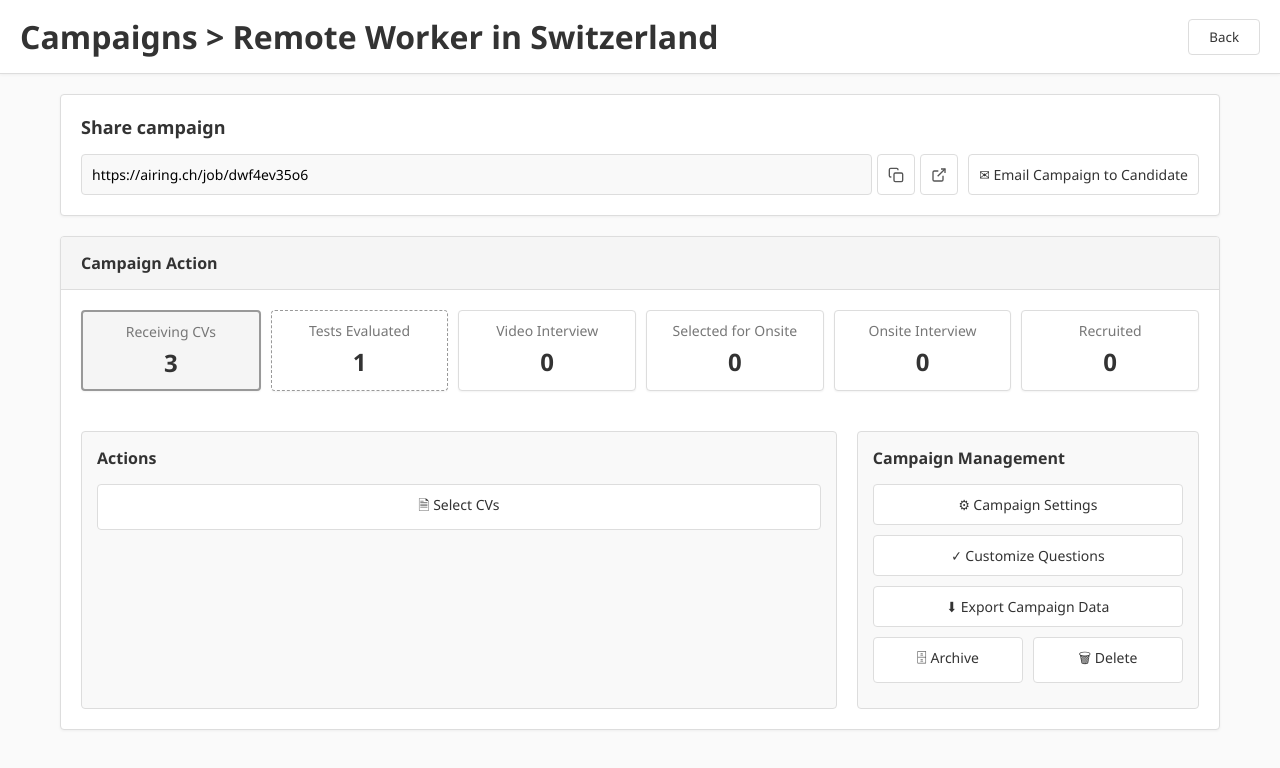
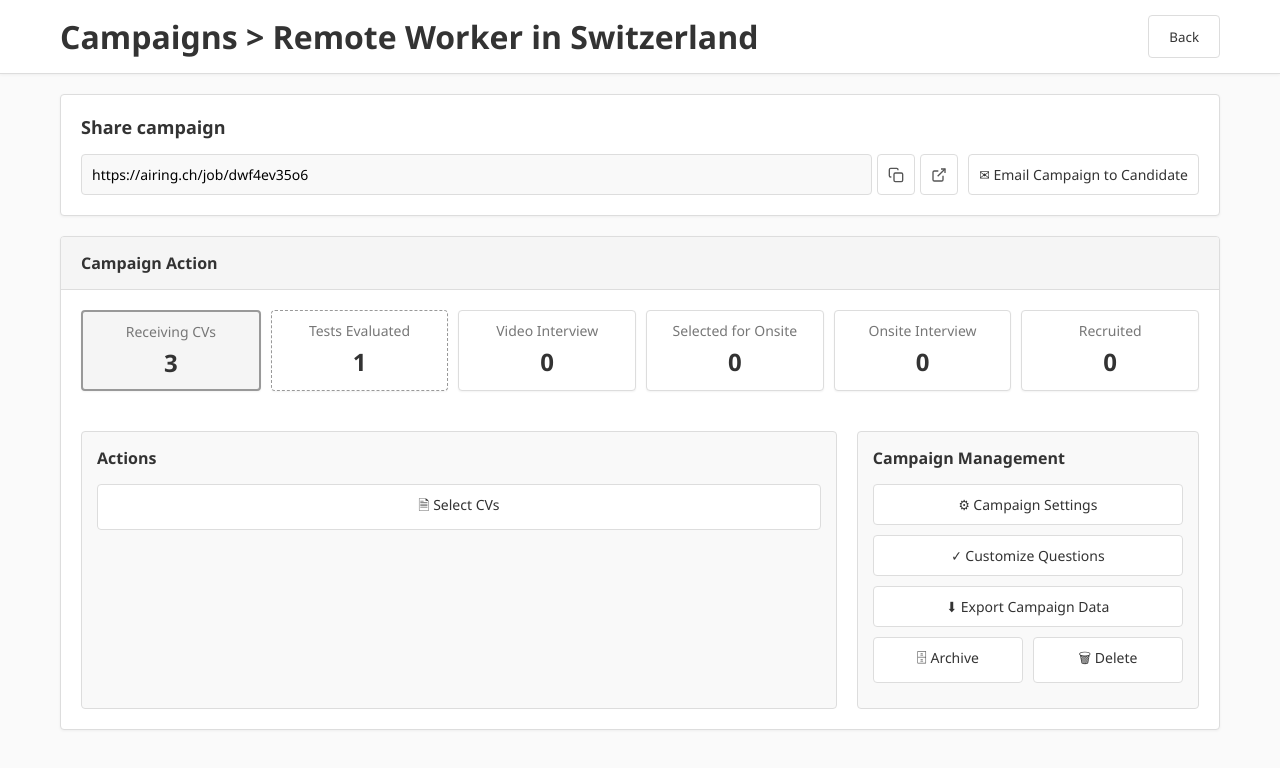
Before and after one commit to Gigacore/gigacore.github.io, a plain HTML site: page demos/airing-campaign-mgmt.html in a window 1280 px wide. Drawn offline with Linux system fonts and the light colour scheme.

Commit message:
Update airing-campaign-mgmt.html

```diff
--- a/demos/airing-campaign-mgmt.html
+++ b/demos/airing-campaign-mgmt.html
@@ -24,7 +24,7 @@
       color: #333;
       padding: 15px 20px;
       display: flex;
-      justify-content: space-between;
+      justify-content: center;
       align-items: center;
       border-bottom: 1px solid #ddd;
       box-shadow: 0 1px 3px rgba(0,0,0,0.05);
@@ -246,13 +246,23 @@
         width: 100%;
       }
     }
+
+    .header > div {
+      max-width: 1200px;
+      width: 100%;
+      display: flex;
+      justify-content: space-between;
+      padding: 0 20px;
+    }
   </style>
 </head>
 <body>
   <!-- Header -->
   <header class="header">
-    <h1>Campaigns > Remote Worker in Switzerland</h1>
-    <button class="back-button">Back</button>
+    <div>
+      <h1>Campaigns > Remote Worker in Switzerland</h1>
+      <button class="back-button">Back</button>
+    </div>
   </header>
 
   <div class="container">
```
